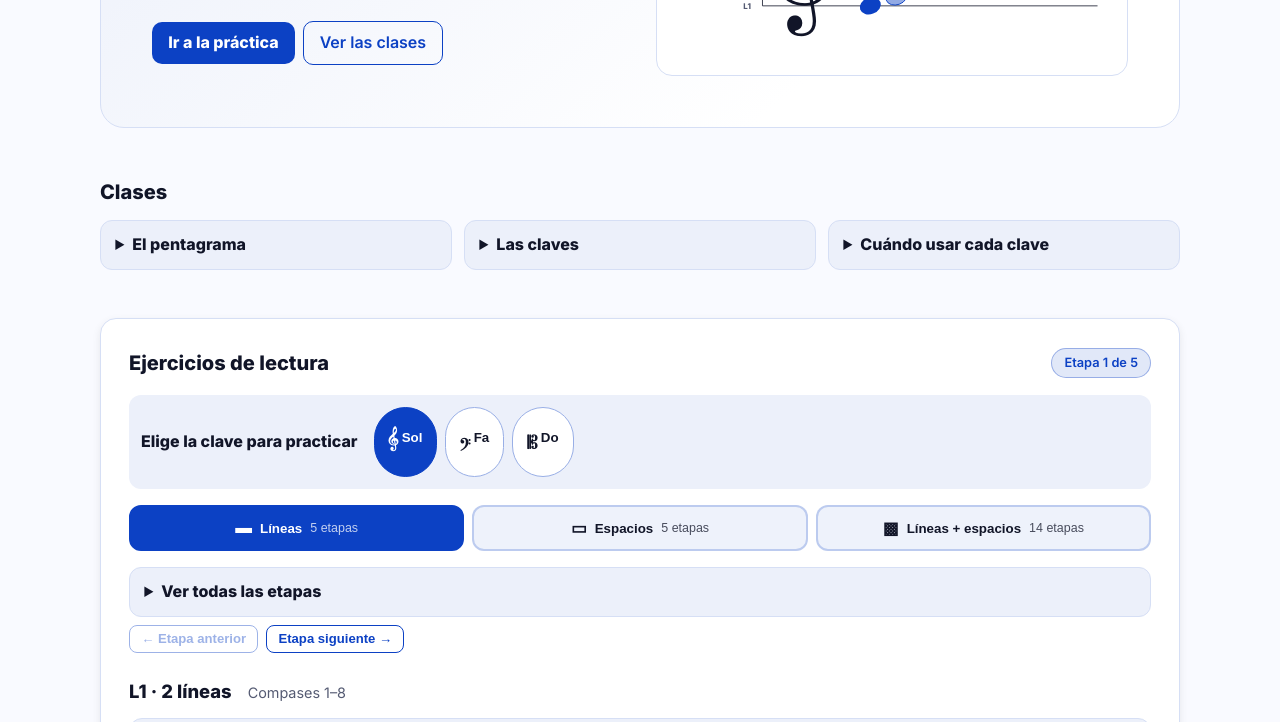
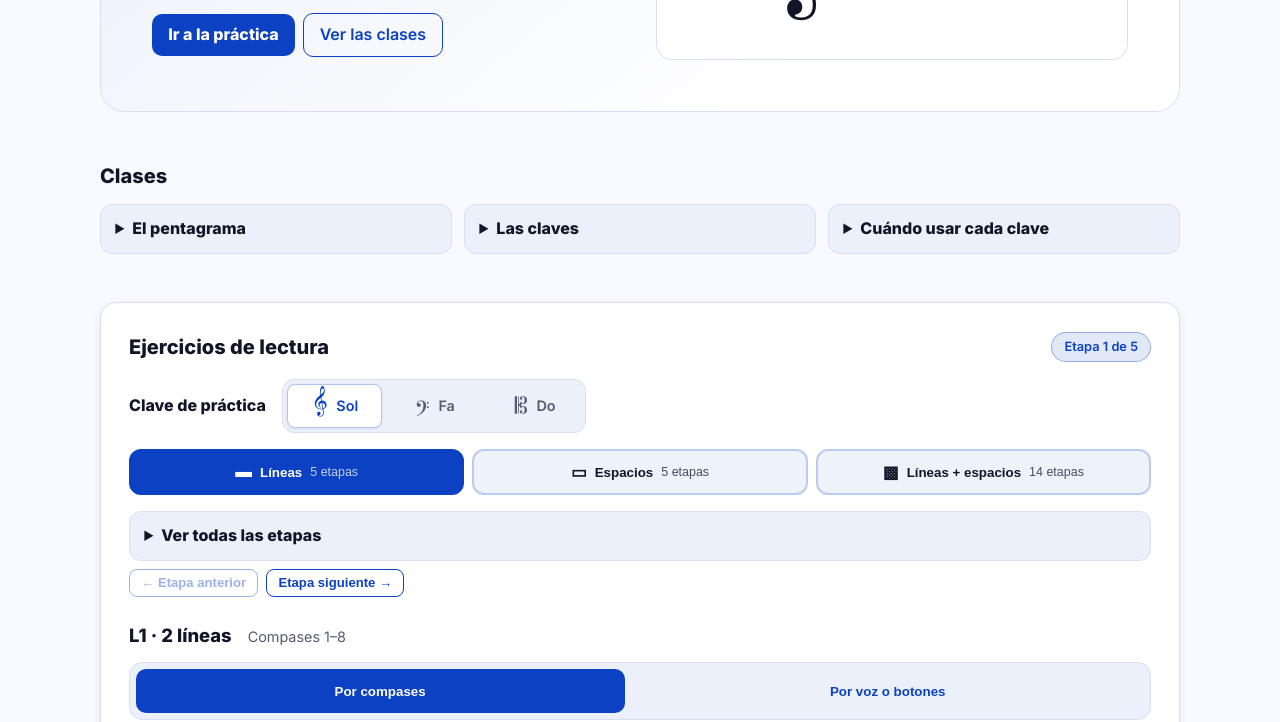
Before and after one commit to MusicalaEscuela/explicacionlecturapentagrama, a plain HTML site: page index.html in a window 1280 px wide. Shown: the part 395-1117 px from the top of the page. Drawn offline with Linux system fonts and the light colour scheme.

Commit message:
Rediseña los selectores de claves del pentagrama

```diff
--- a/app.js
+++ b/app.js
@@ -397,9 +397,9 @@ function crearClaveChips(container) {
   Object.values(CLAVES).forEach(c => {
     const chip = document.createElement("button");
     chip.type = "button";
-    chip.className = "chip";
+    chip.className = "clave-option";
     chip.dataset.clave = c.id;
-    chip.innerHTML = `<span class="chip-glifo" aria-hidden="true">${c.glifo}</span> ${c.corto}`;
+    chip.innerHTML = `<span class="chip-glifo" aria-hidden="true">${c.glifo}</span><span>${c.corto}</span>`;
     chip.onclick = () => seleccionarClave(c.id);
     container.appendChild(chip);
   });
--- a/index.html
+++ b/index.html
@@ -11,7 +11,7 @@
   <link href="https://fonts.googleapis.com/css2?family=Inter:wght@400;600;800&display=swap" rel="stylesheet">
 
   <link rel="preload" href="fuentes/bravura-claves.woff2" as="font" type="font/woff2" crossorigin>
-  <link rel="stylesheet" href="styles.css?v=3">
+  <link rel="stylesheet" href="styles.css?v=4">
 </head>
 <body data-theme="light">
   <header class="site-header wrap">
@@ -33,7 +33,7 @@
           </nav>
         </div>
         <div class="staffShell">
-          <div class="chips" id="claveChips" role="group" aria-label="Clave del ejemplo"></div>
+          <div class="clave-selector" id="claveChips" role="group" aria-label="Clave del ejemplo"></div>
           <svg id="staffHero" class="staff hero-staff" role="img" aria-label="Pentagrama principal"></svg>
         </div>
       </div>
@@ -74,8 +74,8 @@
         <span class="badge" id="rutaProgreso"></span>
       </div>
       <div class="practice-clefs mt-3" role="group" aria-labelledby="practiceClefsLabel">
-        <strong id="practiceClefsLabel">Elige la clave para practicar</strong>
-        <div class="chips" id="practiceClefs"></div>
+        <strong id="practiceClefsLabel">Clave de práctica</strong>
+        <div class="clave-selector" id="practiceClefs"></div>
       </div>
       <div class="guia-tabs mt-3" id="guiaTabs"></div>
 
@@ -200,6 +200,6 @@
   </div>
 
   <script defer src="ejercicios.js"></script>
-  <script defer src="app.js?v=3"></script>
+  <script defer src="app.js?v=4"></script>
 </body>
 </html>
--- a/styles.css
+++ b/styles.css
@@ -251,19 +251,50 @@ h4 { margin: 0 0 .5rem; font-weight: 700; }
   align-items: center;
   flex-wrap: wrap;
   gap: .5rem 1rem;
-  padding: .75rem;
-  border-radius: 12px;
-  background: color-mix(in srgb, var(--accent) 8%, var(--card));
 }
 
-.chips .chip[data-clave] {
+.clave-selector {
+  display: grid;
+  grid-template-columns: repeat(3, minmax(0, 1fr));
+  gap: .25rem;
+  width: min(100%, 19rem);
+  padding: .25rem;
+  background: var(--section-tint);
+  border: 1px solid var(--section-border);
+  border-radius: 12px;
+}
+
+.clave-option {
+  display: flex;
+  align-items: center;
+  justify-content: center;
+  gap: .35rem;
   min-height: 44px;
+  padding: .25rem;
+  border: 1px solid transparent;
+  border-radius: 8px;
+  background: transparent;
+  color: var(--muted);
+  font: 600 .9rem/1.2 var(--font);
+  cursor: pointer;
+}
+
+.clave-option:hover { color: var(--text); background: var(--card); }
+.clave-option[aria-pressed="true"] {
+  color: var(--accent);
   background: var(--card);
-  color: var(--text);
-  border: 1px solid color-mix(in srgb, var(--accent) 42%, var(--card));
+  border-color: color-mix(in srgb, var(--accent) 32%, var(--card));
+  box-shadow: 0 1px 3px #11152816;
 }
-.chips .chip[data-clave]:hover { border-color: var(--accent); }
-.chips .chip[data-clave].active { background: #0c41c4; color: #fff; border-color: #0c41c4; }
+.clave-option:focus-visible { outline: 2px solid var(--accent); outline-offset: 1px; }
+
+.chip-glifo {
+  display: grid;
+  place-items: center;
+  width: 1.25rem;
+  height: 1.5rem;
+  font: 1.1rem/1 'BravuraClaves', serif;
+}
 
 .ruta-chips { gap: .4rem; }
 
@@ -494,7 +525,6 @@ h4 { margin: 0 0 .5rem; font-weight: 700; }
 .tab-ico { font-size: 1.05rem; }
 .tab-n { font-weight: 500; font-size: .78rem; opacity: .75; }
 
-.chip-glifo { font-family: 'BravuraClaves', serif; font-size: 1.05em; }
 
 /* ------------------ Modo presentación ------------------ */
 .present {
```
